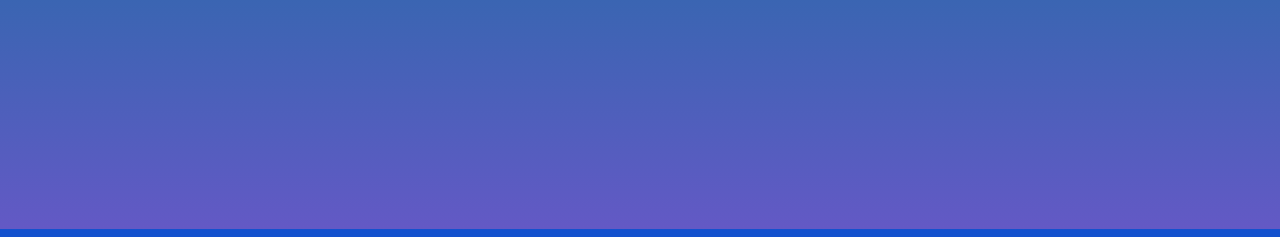
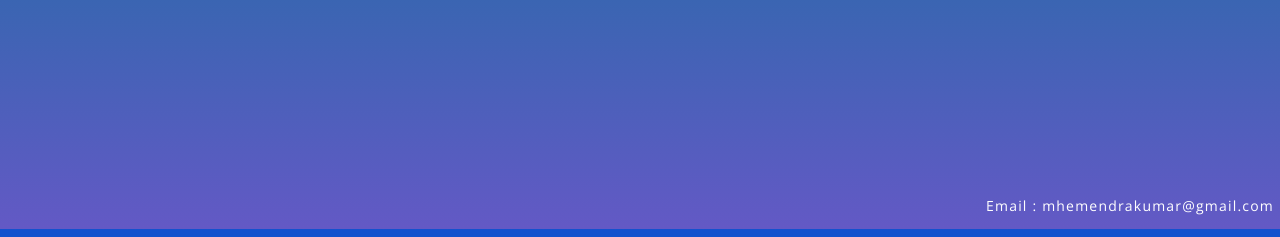
Before and after one commit to mhemendra/DinoPredictorWeb, a Flask app: page / in a window 1280 px wide. Shown: the part 571-808 px from the top of the page. Run offline with Flask 2, Linux system fonts and the light colour scheme.

Commit message:
Added Footer

```diff
--- a/static/css/style.css
+++ b/static/css/style.css
@@ -64,3 +64,10 @@ input:focus { box-shadow: inset 0 -5px 45px rgba(100,100,100,0.4), 0 1px 1px rgb
   cursor: pointer;
 }
 .btn:hover { background-color: #0a0000; box-shadow: 0 12px 16px 0 rgba(0,0,0,0.24),0 17px 50px 0 rgba(0,0,0,0.19); }
+
+Footer p {
+    position: fixed;
+    bottom: 0;
+    width: 100%;
+    font-size: 14px;
+}
--- a/templates/index.html
+++ b/templates/index.html
@@ -26,9 +26,12 @@
    <br>
    <br>
   <!-- to iterate over the list of dino names and print all-->
-     {% for output in predicted_name %}
+  {% for output in predicted_name %}
       <p>{{ output }} </p>
   {% endfor %}
+ <footer>
+     <p>Email : mhemendrakumar@gmail.com</p>
+ </footer>
  </div>
 
 
```
